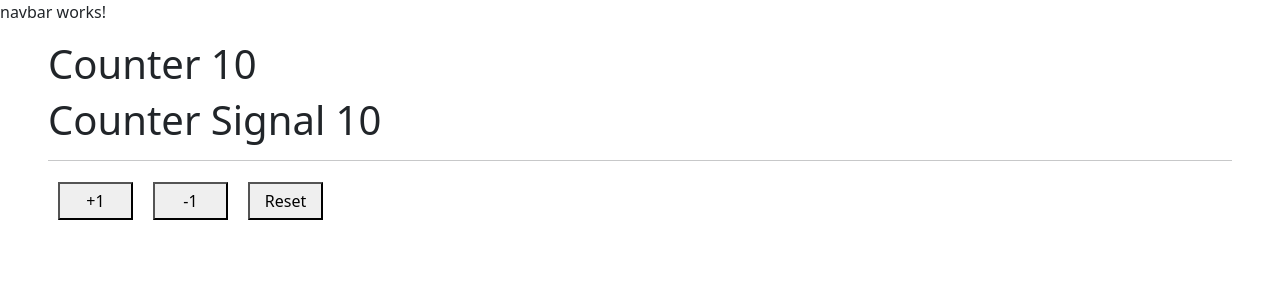
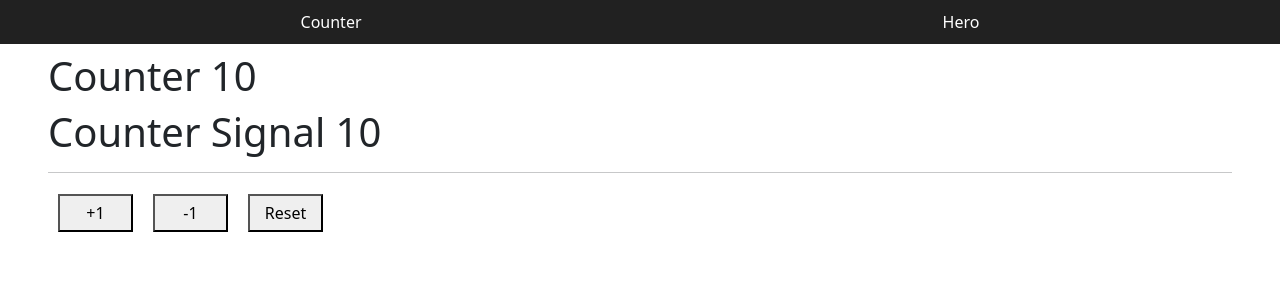
Before and after one commit to relicary/bases, an Angular app: page / in a window 1280 px wide. Shown: the top 300 px of the page. Built offline with nearby package versions, Linux system fonts and the light colour scheme.

Commit message:
NavBar: Imported RouterLink

```diff
--- a/src/app/components/shared/navbar/navbar.component.html
+++ b/src/app/components/shared/navbar/navbar.component.html
@@ -1 +1,18 @@
-<p>navbar works!</p>
+<style>
+  nav {
+    display: flex;
+    justify-content: space-around;
+    background-color: #212121;
+    color: white;
+    padding: 10px;
+  }
+
+  nav a {
+    color: white;
+    text-decoration: none;
+  }
+</style>
+<nav>
+  <a routerLink="/">Counter</a>
+  <a [routerLink]="'/hero'">Hero</a>
+</nav>
--- a/src/app/components/shared/navbar/navbar.component.ts
+++ b/src/app/components/shared/navbar/navbar.component.ts
@@ -1,8 +1,11 @@
 import { Component } from '@angular/core';
+import { RouterLink } from '@angular/router';
 
 @Component({
   selector: 'app-navbar',
-  imports: [],
+  imports: [
+    RouterLink
+  ],
   templateUrl: './navbar.component.html',
 })
 export class NavbarComponent {
```
